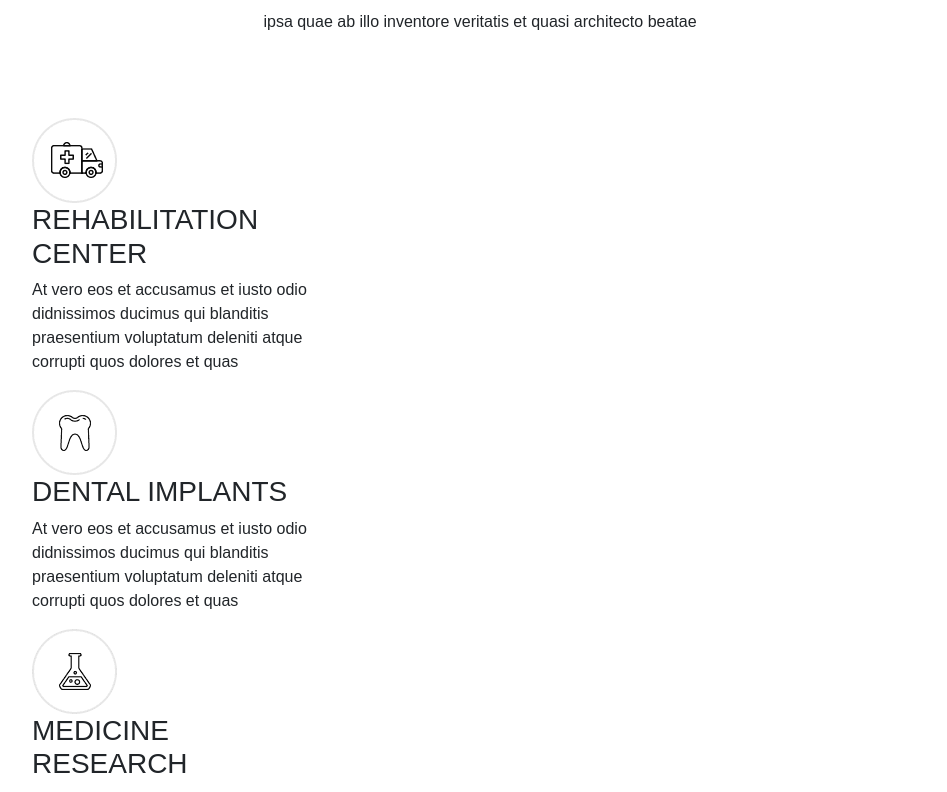
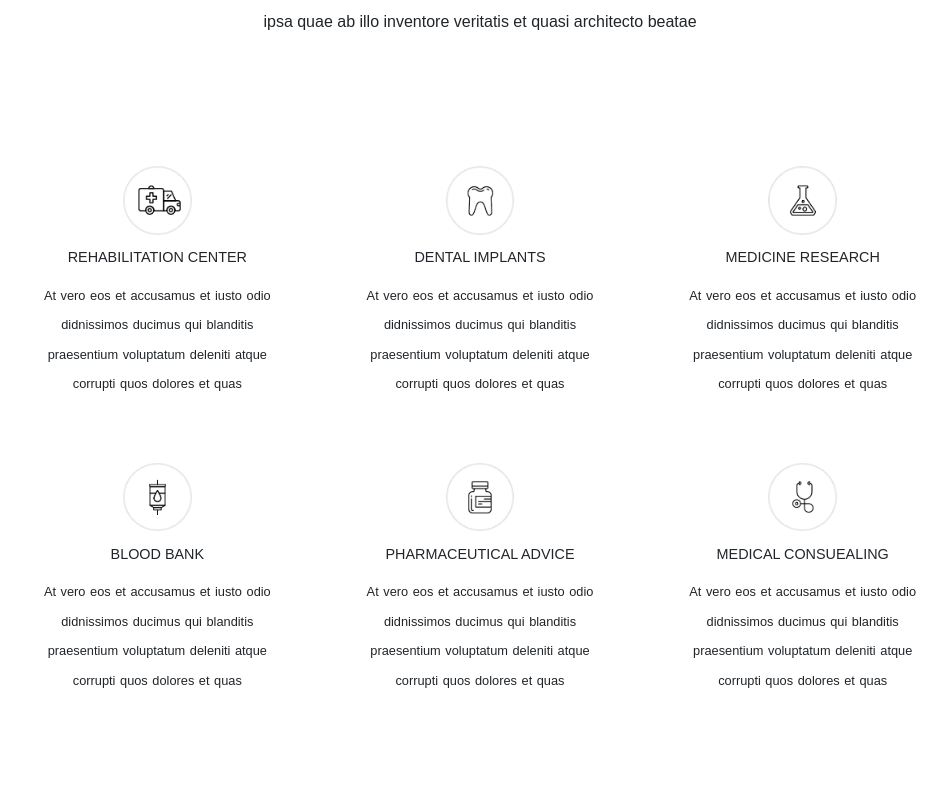
Before and after one commit to Daniele-Simonetti/proj-html-vuejs, a Vue app: page / in a window 1280 px wide. Shown: the part 2564-3356 px from the top of the page, without its empty margins (160-1107 px from the left). Built offline with nearby package versions, Linux system fonts and the light colour scheme.

Commit message:
end health services section

```diff
--- a/src/components/Main.vue
+++ b/src/components/Main.vue
@@ -114,12 +114,12 @@
         </p>
       </div>
     </div>
-    <div class="row-cols-3 box-cards">
-      <div class="col-12 justify-content-between">
+    <div class="box-cards">
+      <div class="row cards card-serv justify-content-between">
         <div
           v-for="(service, n) in services"
+          id="services"
           :key="n"
-          class="services"
         >
           <img
             :src="require(`../assets/images/${service.icon}`)"
@@ -336,9 +336,18 @@ export default {
 .healthServices {
   background-color: white;
 }
-  div.services {
-    width: calc(100% / 3);
-    display: block;
+  #services {
+    flex-basis: calc((100% / 3) - 2em);
+    img {
+      width: 25%;
+      margin-top: 3em
+    };
+    h3 {
+      margin: 1em 0;
+    }
+    p {
+      text-align: center;
+    }
   }
 
 </style>
```
